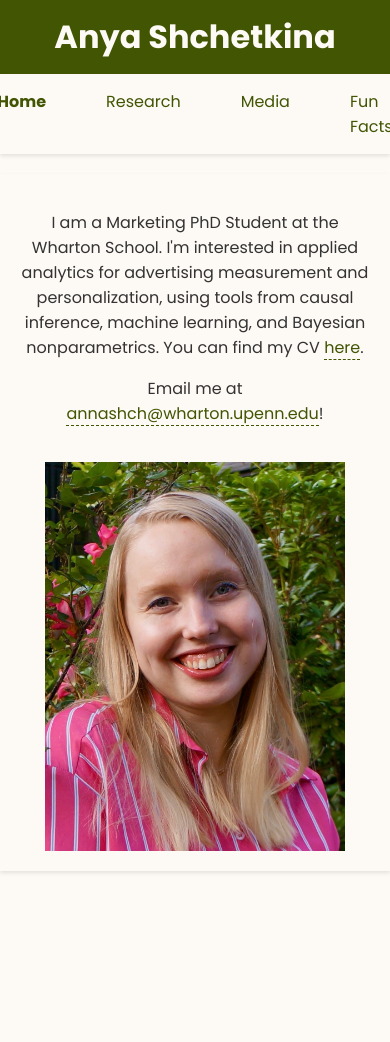
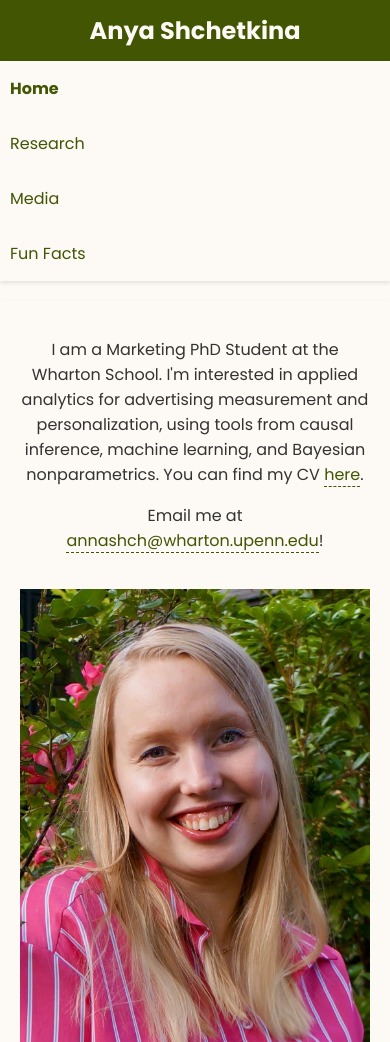
Before and after one commit to anyashchetkina/anyashchetkina.github.io, a plain HTML site: page index.html in a window 390 px wide. Shown: the top 1042 px of the page. Before the commit the page ends 891 px from the top, so only its background shows below. Drawn offline with Linux system fonts and the light colour scheme.

Commit message:
responsive home

```diff
--- a/index.html
+++ b/index.html
@@ -20,7 +20,7 @@
             text-align: center;
         }
         header h1 {
-            font-size: 2em; /* Adjust font size as needed */
+            font-size: 2em;
             margin: 0;
         }
         nav {
@@ -29,6 +29,7 @@
             background-color: #fdf9f5;
             box-shadow: 0 2px 4px rgba(0, 0, 0, 0.1);
             font-family: 'Poppins', sans-serif;
+            flex-wrap: wrap;
         }
         nav a {
             margin: 0 15px;
@@ -71,6 +72,16 @@
             border-bottom: 1px solid #333;
         }
         @media (max-width: 600px) {
+            header h1 {
+                font-size: 1.5em;
+            }
+            nav {
+                flex-direction: column;
+            }
+            nav a {
+                margin: 5px 0;
+                padding: 10px;
+            }
             section {
                 flex-direction: column;
                 text-align: center;
@@ -78,6 +89,7 @@
             img {
                 margin-left: 0;
                 margin-top: 20px;
+                max-width: 100%;
             }
         }
     </style>
```
